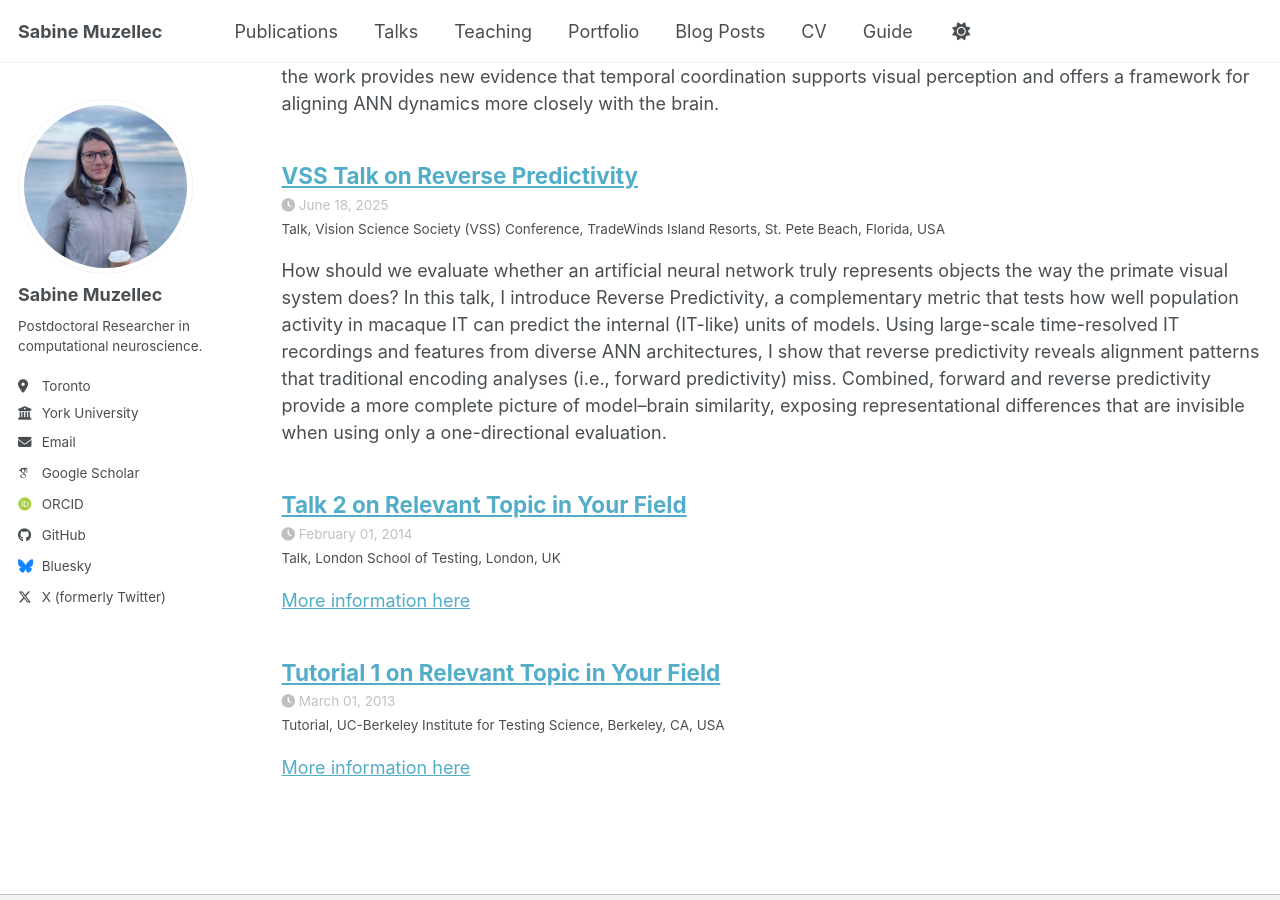
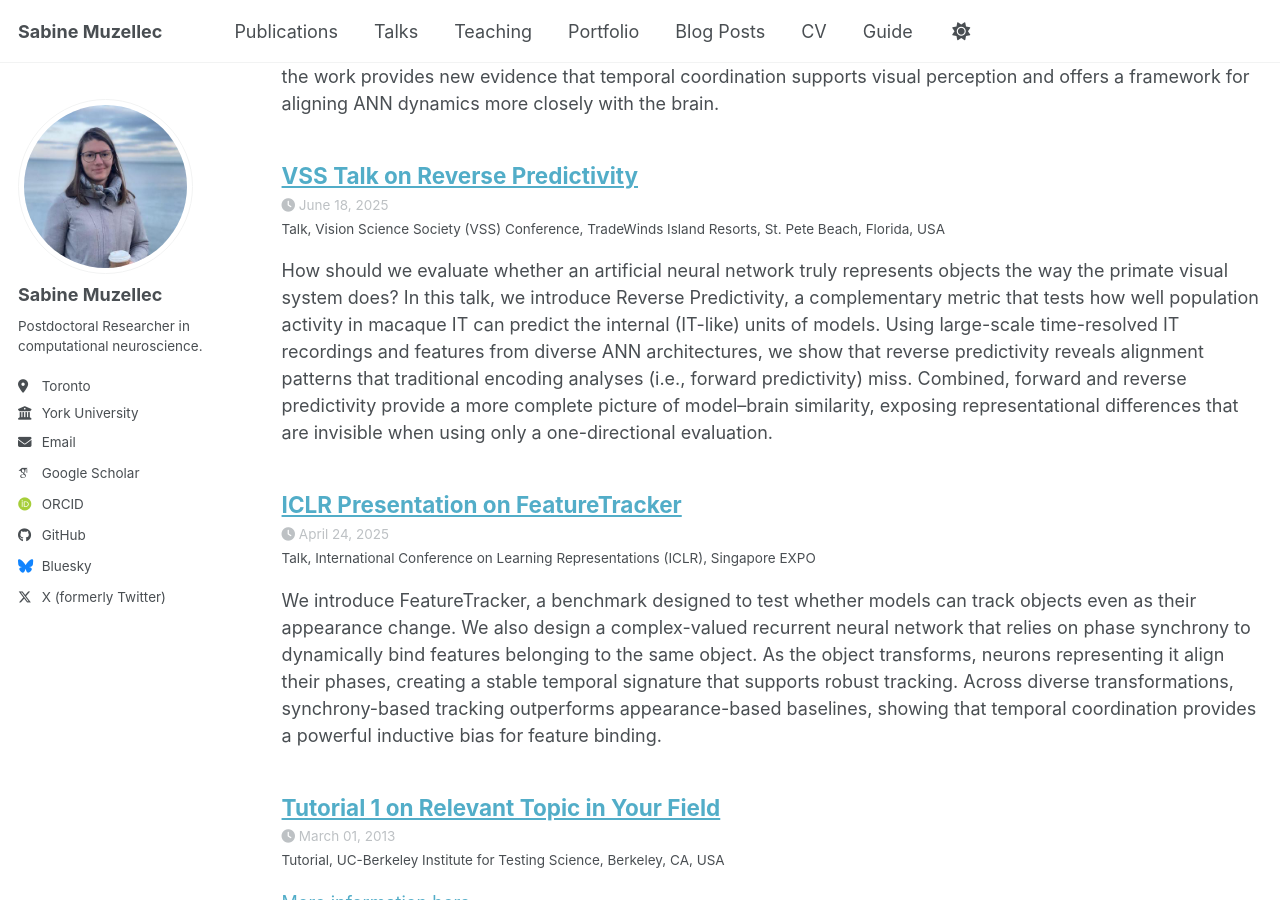
Before and after one commit to S4b1n3/S4b1n3.github.io, a Jekyll site: the page built from _pages/talks.html, in a window 1280 px wide and 900 px high, scrolled down 339 px. Built offline with Jekyll 4.4.1, drawn with Linux system fonts in a browser that asks for light colours; some web fonts are replaced; a script bundle is joined from its source files by our own code; library files that are not in the unit come from our copies.

Commit message:
add tracking iclr

```diff
--- a/_talks/2014-02-01-talk-2.md
+++ /dev/null
@@ -1,13 +0,0 @@
----
-title: "Talk 2 on Relevant Topic in Your Field"
-collection: talks
-type: "Talk"
-permalink: /talks/2014-02-01-talk-2
-venue: "London School of Testing"
-date: 2014-02-01
-location: "London, UK"
----
-
-[More information here](http://example2.com)
-
-This is a description of your talk, which is a markdown files that can be all markdown-ified like any other post. Yay markdown!
--- a/_talks/reverse_pred_vss.md
+++ b/_talks/reverse_pred_vss.md
@@ -8,7 +8,7 @@ date: 2025-06-18
 location: "TradeWinds Island Resorts, St. Pete Beach, Florida, USA"
 ---
 
-How should we evaluate whether an artificial neural network truly represents objects the way the primate visual system does? In this talk, I introduce Reverse Predictivity, a complementary metric that tests how well population activity in macaque IT can predict the internal (IT-like) units of models. Using large-scale time-resolved IT recordings and features from diverse ANN architectures, I show that reverse predictivity reveals alignment patterns that traditional encoding analyses (i.e., forward predictivity) miss. Combined, forward and reverse predictivity provide a more complete picture of model–brain similarity, exposing representational differences that are invisible when using only a one-directional evaluation.
+How should we evaluate whether an artificial neural network truly represents objects the way the primate visual system does? In this talk, we introduce Reverse Predictivity, a complementary metric that tests how well population activity in macaque IT can predict the internal (IT-like) units of models. Using large-scale time-resolved IT recordings and features from diverse ANN architectures, we show that reverse predictivity reveals alignment patterns that traditional encoding analyses (i.e., forward predictivity) miss. Combined, forward and reverse predictivity provide a more complete picture of model–brain similarity, exposing representational differences that are invisible when using only a one-directional evaluation.
 
 ### Recording
 
--- /dev/null
+++ b/_talks/tracking_iclr.md
@@ -0,0 +1,20 @@
+---
+title: "ICLR Presentation on FeatureTracker"
+collection: talks
+type: "Talk"
+permalink: /talks/tracking_iclr
+venue: "International Conference on Learning Representations (ICLR)"
+date: 2025-04-24
+location: "Singapore EXPO"
+---
+
+We introduce FeatureTracker, a benchmark designed to test whether models can track objects even as their appearance change. We also design a complex-valued recurrent neural network that relies on phase synchrony to dynamically bind features belonging to the same object. As the object transforms, neurons representing it align their phases, creating a stable temporal signature that supports robust tracking. Across diverse transformations, synchrony-based tracking outperforms appearance-based baselines, showing that temporal coordination provides a powerful inductive bias for feature binding.
+
+<p style="text-align:center; margin-top:0.5rem;">
+  <a href="https://iclr.cc/virtual/2025/poster/28488"
+     target="_blank" rel="noopener"
+     style="display:inline-block; padding:0.4rem 0.9rem; border-radius:999px;
+            border:1px solid #444; text-decoration:none;">
+    ▶ Watch recording on ICLR 2025 →
+  </a>
+</p>
```
